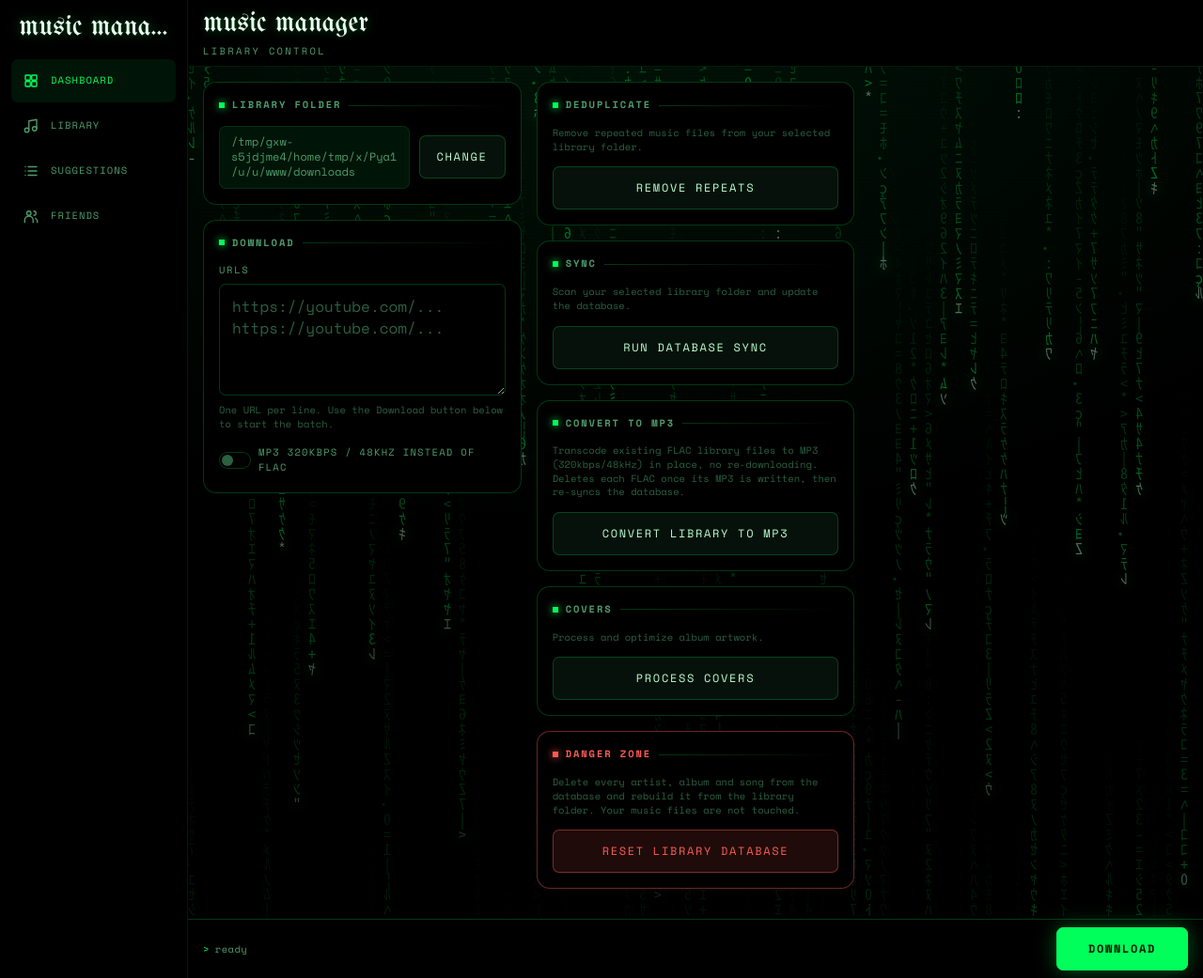
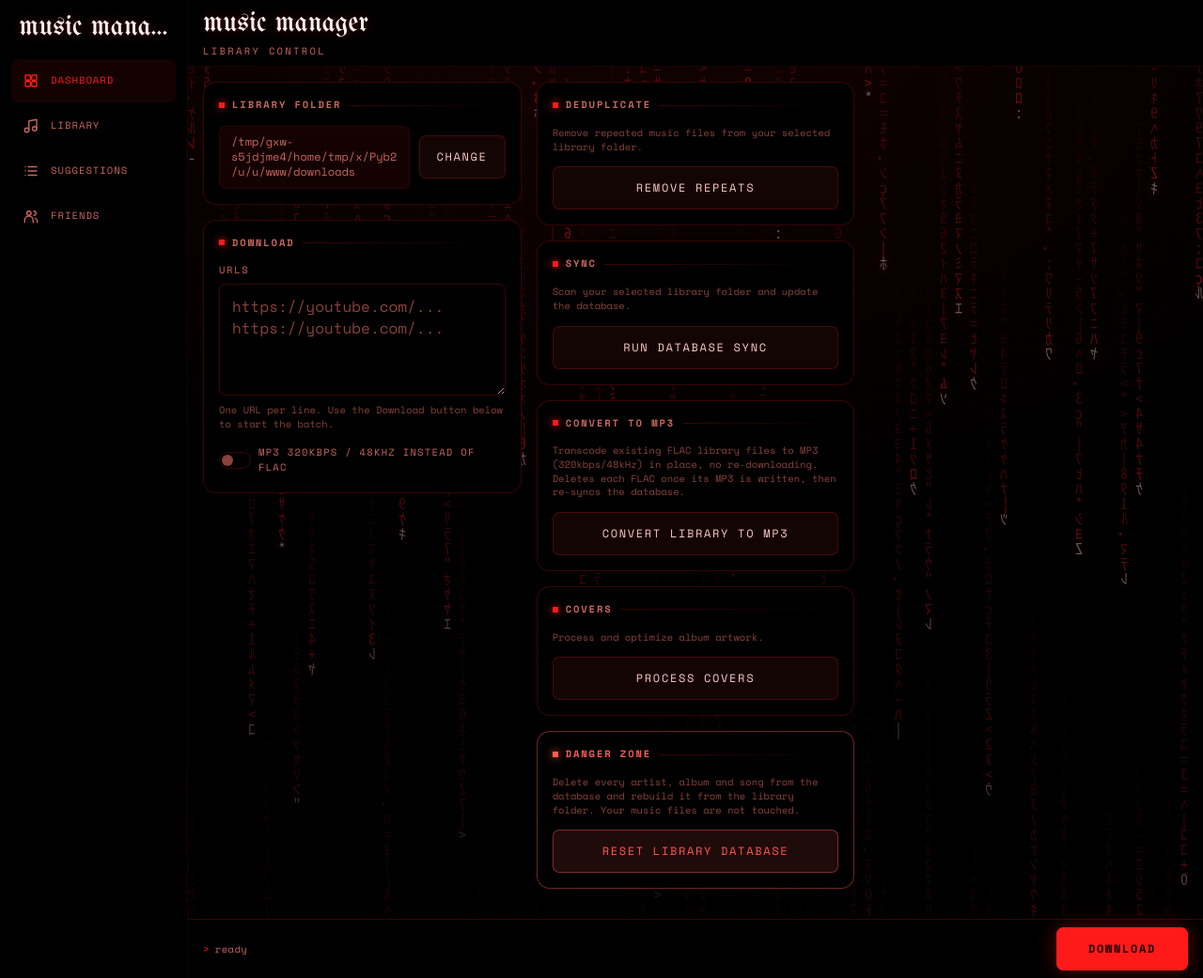
Before and after one commit to bohrtein/Youtube-Mp3-Downloader, a Flask app: page / in a window 1280 px wide. Shown: the whole page at 94% size. Run offline with Flask 3, Linux system fonts and the light colour scheme; data that the repository does not hold is empty; some libraries are stand-ins or nearby versions.

Commit message:
Sync Matrix 2.2.0: red on black

```diff
--- a/static/matrix/matrix.css
+++ b/static/matrix/matrix.css
@@ -1,5 +1,5 @@
 /* =====================================================================
-   MATRIX 2.1.1 — a small design system
+   MATRIX 2.2.0 — a small design system
    Phosphor-on-black terminal. Pitch-black surfaces, digital rain in the
    gaps. 2.0 sizes applications by the PANE they live in, not by the
    window: a 400px split pane on a 3440px monitor gets the narrow layout.
@@ -124,15 +124,15 @@
     /* --- layer 1: raw values ----------------------------------------
        The theme. Only theme blocks (below) change these. */
     --mx-c-black:     #000000;
-    --mx-c-raised:    #07110b;
-    --mx-c-accent:    #00ff5a;
-    --mx-c-on-accent: #001a08;
+    --mx-c-raised:    #140505;
+    --mx-c-accent:    #ff1a1a;
+    --mx-c-on-accent: #1a0000;
     --mx-c-warn:      #ffc94a;
     --mx-c-danger:    #ff5b52;
-    --mx-c-ink-hot:   #e8fff0;
-    --mx-c-ink:       #b9ffcf;
-    --mx-c-ink-dim:   #4e9c6b;
-    --mx-c-ink-faint: #2c6042;
+    --mx-c-ink-hot:   #fff0ee;
+    --mx-c-ink:       #ffc9c4;
+    --mx-c-ink-dim:   #c9665e;
+    --mx-c-ink-faint: #8a423c;
 
     /* --- layer 2: named by job --------------------------------------
        What components read. An app may override these on <html>. */
@@ -144,6 +144,7 @@
     --mx-on-accent:      var(--mx-c-on-accent); /* text on an accent fill */
     --mx-warn:           var(--mx-c-warn);
     --mx-danger:         var(--mx-c-danger);
+    --mx-on-danger:      var(--mx-c-black);     /* text on a danger fill */
     --mx-ink-hot:        var(--mx-c-ink-hot);   /* headings, input text */
     --mx-ink:            var(--mx-c-ink);       /* body text */
     --mx-ink-dim:        var(--mx-c-ink-dim);   /* labels, meta */
@@ -1799,7 +1800,11 @@
   [data-mx-state="ok"]  { color: var(--mx-accent); border-color: var(--mx-border-strong); }
   [data-mx-state="ok"]  .mx-led { background: var(--mx-accent); box-shadow: 0 0 10px var(--mx-accent); animation: mx-pulse 2.4s ease-in-out infinite; }
   [data-mx-state="err"] { color: var(--mx-danger); border-color: var(--mx-danger-line); }
-  [data-mx-state="err"] .mx-led { background: var(--mx-danger); box-shadow: 0 0 10px var(--mx-danger); }
+  /* err must not depend on hue: the accent can be red too. ok is a round,
+     glowing, pulsing dot; err is a square, steady and unlit. */
+  [data-mx-state="err"] .mx-led { background: var(--mx-danger); border-radius: 1px; box-shadow: none; }
+  .mx-status-chip[data-mx-state="err"] { background: var(--mx-danger); border-color: var(--mx-danger); color: var(--mx-on-danger); font-weight: 700; }
+  .mx-status-chip[data-mx-state="err"] .mx-led { background: var(--mx-on-danger); }
   /* warn: amber and steady -- "needs attention" rather than "busy". */
   [data-mx-state="warn"] { color: var(--mx-warn); border-color: var(--mx-warn-line); }
   [data-mx-state="warn"] .mx-led { background: var(--mx-warn); box-shadow: 0 0 10px var(--mx-warn); }
@@ -1822,6 +1827,8 @@
     border-radius: var(--mx-r-sm);
     word-break: break-word;
   }
+  /* An error is the one solid block of danger on a page, never a tint. */
+  .mx-badge.mx-err, .mx-pill.mx-err, .mx-readout.mx-err { background: var(--mx-danger); border-color: var(--mx-danger); color: var(--mx-on-danger); }
 
   /* --- progress ---------------------------------------------------------------
      <div class="mx-progress"><div class="mx-progress-fill" style="width:40%"></div></div>
@@ -2416,6 +2423,7 @@
     word-break: break-word;
     animation: mx-toast-in 0.2s ease;
   }
+  .mx-toast.mx-err { background: var(--mx-danger); border-color: var(--mx-danger); color: var(--mx-on-danger); }
   .mx-toast.mx-out { animation: mx-toast-out 0.25s ease forwards; }
   @keyframes mx-toast-in  { from { opacity: 0; transform: translateY(8px); } to { opacity: 1; transform: none; } }
   @keyframes mx-toast-out { to { opacity: 0; transform: translateY(8px); } }
@@ -2424,6 +2432,7 @@
   .mx-toast.mx-has-action { display: flex; align-items: center; gap: var(--mx-space-3); padding: 4px 4px 4px 14px; pointer-events: auto; }
   .mx-toast-msg { flex: 1 1 auto; min-width: 0; }
   .mx-toast > .mx-btn { flex: 0 0 auto; --mx-v-fg: var(--mx-tone, var(--mx-accent)); font-weight: 700; }
+  .mx-toast.mx-err > .mx-btn { --mx-v-fg: var(--mx-on-danger); }
 
   /* --- dock (2.1): a long job, above the command bar --------------------------
      <div class="mx-dock" role="button" tabindex="0" style="--mx-progress: 40">
--- a/static/matrix/matrix.js
+++ b/static/matrix/matrix.js
@@ -1,5 +1,5 @@
 /* =====================================================================
-   MATRIX 2.1.1 — the moving parts of the design system.
+   MATRIX 2.2.0 — the moving parts of the design system.
 
        <script src="matrix.js" defer></script>
 
@@ -40,7 +40,7 @@
 window.MX = window.MX || (function () {
   "use strict";
 
-  var VERSION = "2.1.1";
+  var VERSION = "2.2.0";
   var root = document.documentElement;
   var reduceMotion = window.matchMedia &&
     window.matchMedia("(prefers-reduced-motion: reduce)").matches;
@@ -143,7 +143,7 @@ window.MX = window.MX || (function () {
     if (m) return [parseInt(m[1] + m[1], 16), parseInt(m[2] + m[2], 16), parseInt(m[3] + m[3], 16)];
     m = /rgba?\(\s*(\d+)[,\s]+(\d+)[,\s]+(\d+)/i.exec(v);
     if (m) return [+m[1], +m[2], +m[3]];
-    return [0, 255, 90];
+    return [255, 26, 26];
   }
 
   /* ------------------------------------------------------------------
```
Also changed, not shown: static/matrix/MANIFEST.json, 1 other file.
